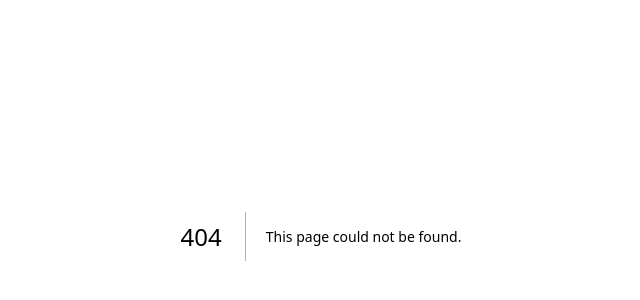
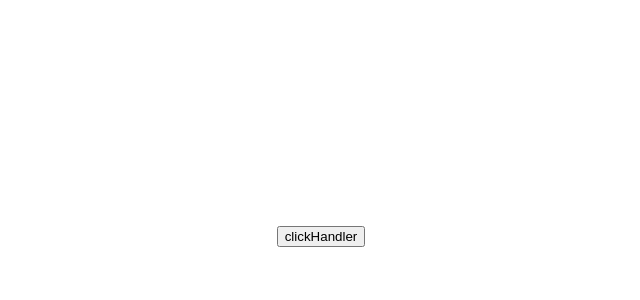
Before and after one commit to masashi49/reacthookform, a Next.js app in the folder sample-app/: page /AutomaticBatching in a window 1280 px wide. Before the commit this address had no page. Shown: the part 164-464 px from the top of the page, without its empty margins (319-959 px from the left). Built offline with nearby package versions, Linux system fonts and the light colour scheme.

Commit message:
suspendを試す

```diff
--- a/sample-app/next.config.js
+++ b/sample-app/next.config.js
@@ -1,6 +1,6 @@
 /** @type {import('next').NextConfig} */
 const nextConfig = {
-  reactStrictMode: true,
+  reactStrictMode: false
 }
 
 module.exports = nextConfig
--- a/sample-app/package.json
+++ b/sample-app/package.json
@@ -20,6 +20,7 @@
     "@types/react": "18.0.31",
     "@types/react-dom": "18.0.11",
     "@typescript-eslint/eslint-plugin": "^5.43.0",
+    "axios": "^1.3.4",
     "eslint": "^8.0.1",
     "eslint-config-next": "13.2.4",
     "eslint-config-prettier": "^8.8.0",
--- /dev/null
+++ b/sample-app/pages/AutomaticBatching.tsx
@@ -0,0 +1,43 @@
+import { useState } from 'react'
+import type { NextPage } from 'next'
+import styles from '../styles/Home.module.css'
+import axios from 'axios'
+import { flushSync } from 'react-dom'
+
+const AutomaticBatching = () => {
+  const [user, setUser] = useState(0)
+  const [count, setCount] = useState(0)
+
+  const clickHandler = () => {
+    axios.get('https://jsonplaceholder.typicode.com/users').then((res) => {
+      //flushSync(() => {
+      setUser(res.data)
+      //})
+      //flushSync(() => {
+      setCount((count) => count + 1)
+      //})
+    })
+  }
+
+  console.log('Automatic Batching')
+  console.log(user)
+  console.log(count)
+  return (
+    <div className={styles.center}>
+      <div>
+        <button onClick={clickHandler}>clickHandler</button>
+      </div>
+    </div>
+  )
+}
+
+export default AutomaticBatching
+
+/**
+## AutomaticBatching
+
+React17で、すでにあった機能です。
+イベントハンドラーの中で複数のstateを更新する時、レンダリングを1回にまとめてくれる機能となります。
+React18で変わった点はというと、Priomiseの内部で行われる処理に対してもbatchingが動くようになりました！
+試してみます。
+*/
--- a/sample-app/styles/Home.module.css
+++ b/sample-app/styles/Home.module.css
@@ -1,5 +1,14 @@
 .container {
   padding: 0 2rem;
+}
+
+.center {
+  display: flex;
+  /*コレ*/
+  justify-content: center;
+  /*コレ*/
+  align-items: center;
+  height: 100vh;
 }
 
 .main {
```
Also changed, not shown: sample-app/pages/Suspence.tsx (added, +46 -0 lines), 1 other file (tests, documents, lock files or other folders).
